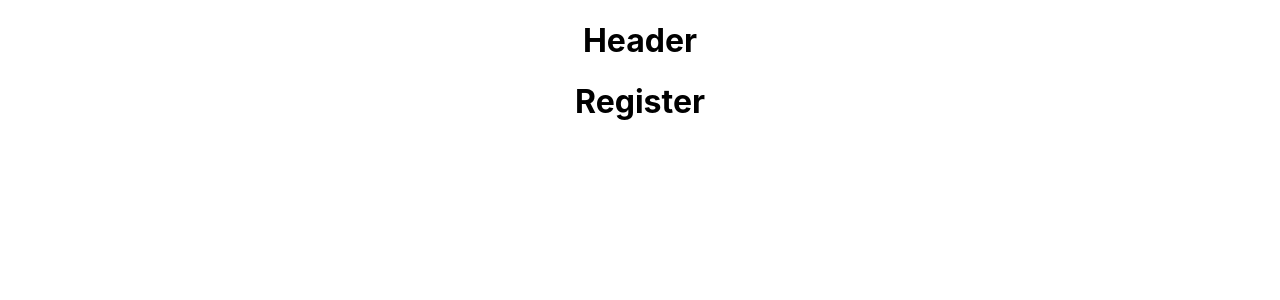
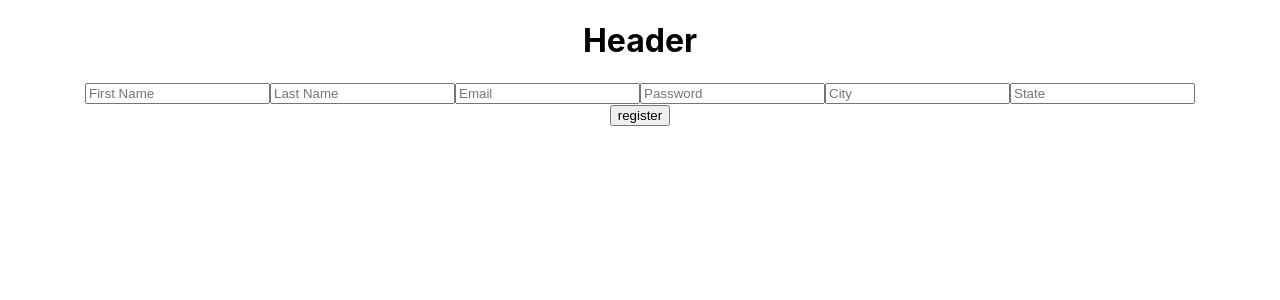
Before and after one commit to AdamPayne238/ciao-fe, a React (Create React App) app in the folder ciao-app/: page /register in a window 1280 px wide. Shown: the top 300 px of the page. Built offline with nearby package versions, Linux system fonts and the light colour scheme.

Commit message:
register and login are working locally

```diff
--- a/ciao-app/src/components/Register.js
+++ b/ciao-app/src/components/Register.js
@@ -1,8 +1,88 @@
-import React from "react"
+import React, { useState } from 'react'
+import { AUTH_TOKEN } from '../constants'
+import { Mutation } from 'react-apollo'
+import gql from 'graphql-tag'
 
-const Register = () => {
-    return(
-        <h1>Register</h1>
+const REGISTER_MUTATION = gql`
+    mutation RegisterMutation($first_name: String!, $last_name: String!, $email: String!, $password: String!, $city: String!, $state: String!){
+        register(first_name: $first_name, last_name: $last_name, email: $email, password: $password, city: $city, state: $state){
+            token
+        }
+    }
+`
+
+const Register = (props) => {
+
+    const [ register, setRegister ] = useState(true)
+    const [ first_name, setFirstName ] = useState('')
+    const [ last_name, setLastName ] = useState('')
+    const [ email, setEmail ] = useState('')
+    const [ password, setPassword ] = useState('')
+    const [ city, setCity ] = useState('')
+    const [ state, setState ] = useState('')
+
+    const confirm = async data => {
+        const {token} = data.register
+        saveUserData(token)
+        props.history.push(`/`)
+    }
+
+    const saveUserData = token => {
+        localStorage.setItem(AUTH_TOKEN, token)
+    }
+
+    return (
+        <div>
+            <input
+                value={first_name}
+                onChange={e => setFirstName( e.target.value )}
+                type="text"
+                placeholder="First Name"
+            />
+            <input
+                value={last_name}
+                onChange={e => setLastName( e.target.value )}
+                type="text"
+                placeholder="Last Name"
+            />
+            <input
+                value={email}
+                onChange={e => setEmail( e.target.value )}
+                type="text"
+                placeholder="Email"
+            />
+            <input
+                value={password}
+                onChange={e => setPassword( e.target.value )}
+                type="text"
+                placeholder="Password"
+            />
+            <input
+                value={city}
+                onChange={e => setCity( e.target.value )}
+                type="text"
+                placeholder="City"
+            />
+            <input
+                value={state}
+                onChange={e => setState( e.target.value )}
+                type="text"
+                placeholder="State"
+            />
+            <div className="register-mutation">
+                <Mutation
+                    mutation={REGISTER_MUTATION}
+                    variables={{ first_name, last_name, email, password, city, state}}
+                    onCompleted={data => confirm(data)}
+                >
+                    {mutation => (
+                        <button onClick={mutation}>
+                            {'register'}
+                        </button>
+                    )}
+                </Mutation>
+            </div>
+        </div>
     )
 }
 
--- a/ciao-app/src/index.js
+++ b/ciao-app/src/index.js
@@ -20,7 +20,7 @@ import { setContext } from 'apollo-link-context'
 const AUTH_TOKEN = process.env.AUTH_TOKEN
 
 const httpLink = createHttpLink({
-  uri: 'https://ciao-be-vscode.herokuapp.com/'
+  uri: 'http://localhost:4500'
 })
 
 const authLink = setContext((_, {headers}) => {
```
Also changed, not shown: ciao-app/src/components/Login.js (+4 -4 lines).
